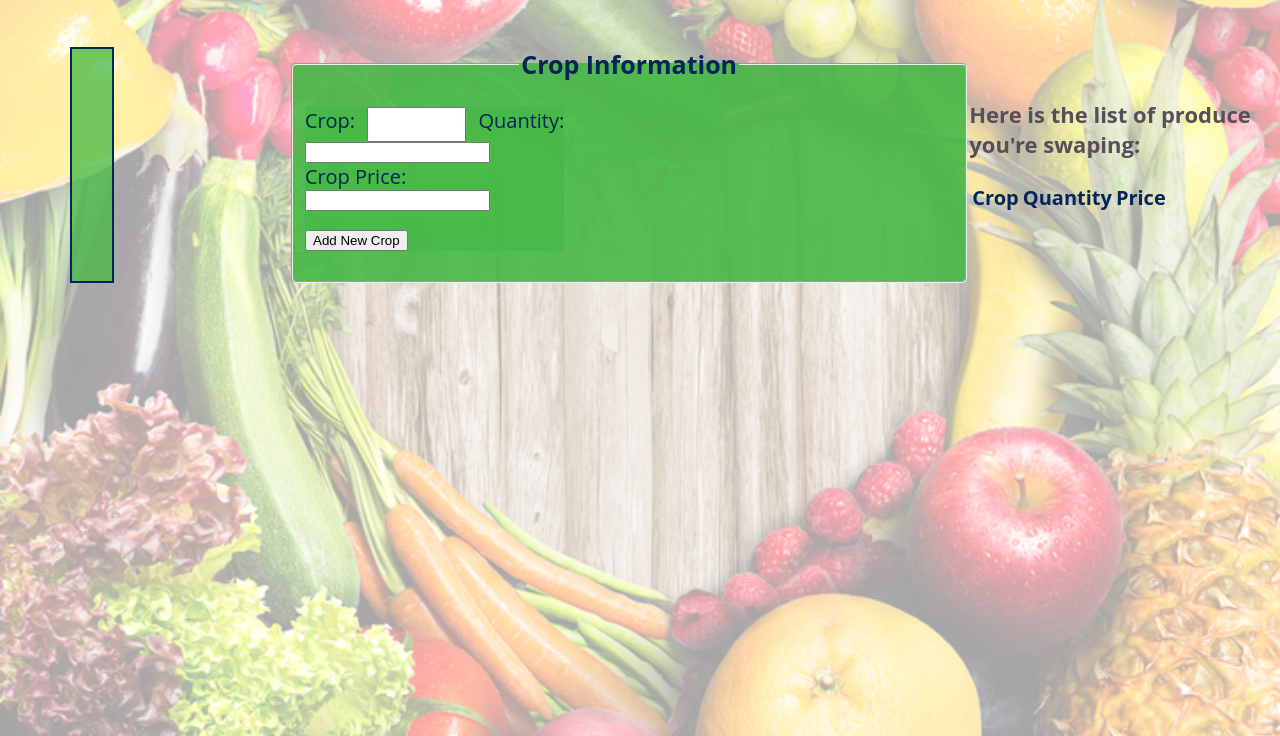
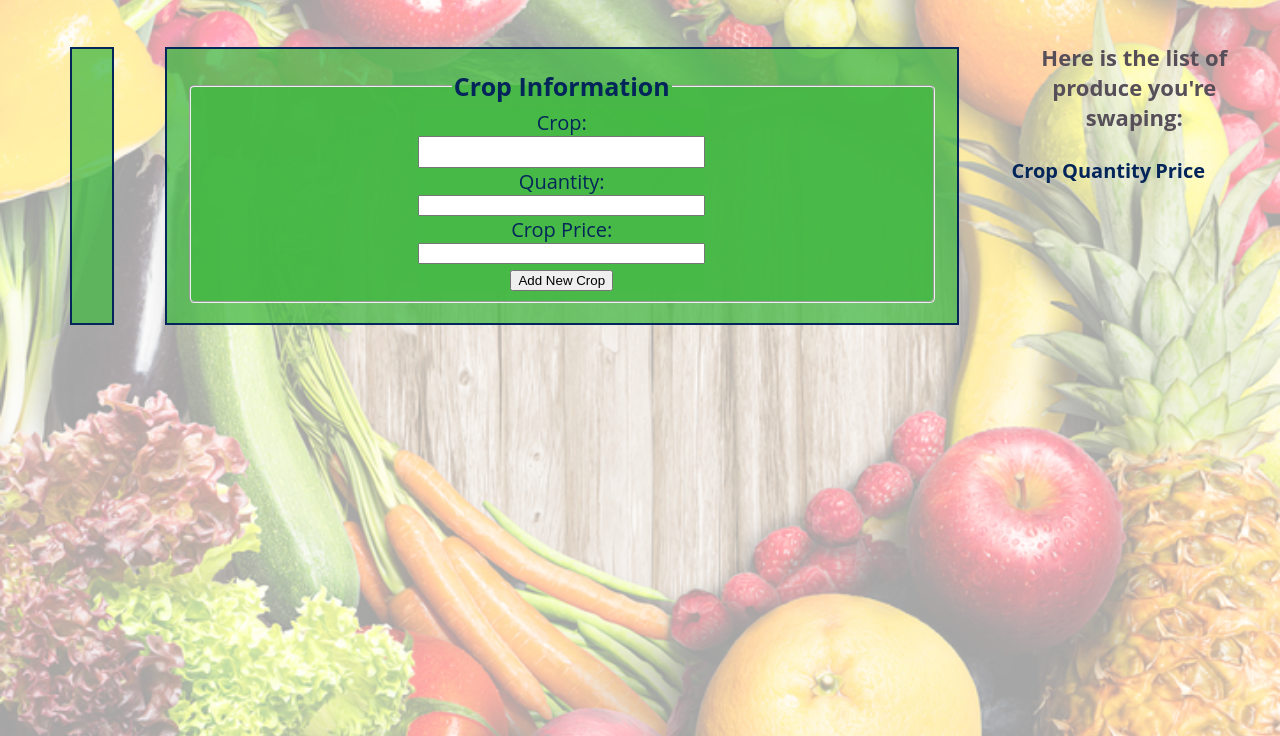
Before and after one commit to oneEyedBunny/Crop-Swap-2, a website: page public/profile.html in a window 1280 px wide. Shown: the part 214-950 px from the top of the page. Drawn offline with Linux system fonts and the light colour scheme; no server answers.

Commit message:
CSS styling on the profile page

```diff
--- a/public/profile.html
+++ b/public/profile.html
@@ -37,25 +37,16 @@
                             <legend>Crop Information</legend>
                             <div class="crop-input-div">
                             <label for="crop">Crop:</label>
-                            <input name="crop" id="crop" type="text">
+                            <input name="crop" id="crop" type="text" style="width:130%">
                             <label for="quantity">Quantity:</label>
-                            <input name"quantity" id="quantity" type="number">
+                            <input name"quantity" id="quantity" type="number" style="width: 400px;">
                             <label for"crop-price">Crop Price:</label>
-                            <input name="crop_price" id="crop-price" type="number">
+                            <input name="crop_price" id="crop-price" type="number" style="width: 400px;">
                             <div id="submit"><input type="submit" value="Add New Crop" id="submit-crop"></div>
                             <div>
                         </fieldset>
 
                       </form>
-                    <!-- <input type="button" value="See Credits Earned">
-                    <input type="button" value="See Credits Spent"> -->
-                    <table id="credits-earned"></table>
-                    <table id="credits-spent"></table>
-
-
-
-
-                        <!-- <button id="add-crop" type="button">Add Produce</button> -->
                     </div>
                     <div id="user-produce">
                 <h3>Here is the list of produce you're swaping:</h3>
--- a/public/scripts/profile.js
+++ b/public/scripts/profile.js
@@ -9,10 +9,6 @@ var theTemplate = Handlebars.compile(theTemplateScript);
 $('#new-crop').submit(function(event) {
   event.preventDefault();
 
-
-  // $('#user-produce').append(`${event.target.crop.value}, with a quantity of ${event.target.quantity.value}, at a price of $${event.target.crop_price.value}.<br> `);
-
-
   let data = {
     user_id: currentUser.user_id,
     crop_name: $('#crop').val(),
@@ -21,14 +17,12 @@ $('#new-crop').submit(function(event) {
     crop_price: event.target.crop_price.value
   }
 
-
   $.post('/crops', data)
   .then(function() {
     $.get(`/crops/${currentUser.user_id}`)
     .then(function(data) {
-      var index = data.length -1;
-      console.log(data);
-      var theCompiledHtml = theTemplate(data[index]);
+      let index = data.length -1;
+      let theCompiledHtml = theTemplate(data[index]);
       $('#table').before(`<tr>${theCompiledHtml}</tr>`);
     })
   });
@@ -39,8 +33,6 @@ function profilePopulate() {
   let nbhd = neighborhoods.find(function(neighborhood) {
     return(neighborhood.neighborhood_id == currentUser.neighborhood_id);
   });
-
-  console.log('nbhd',nbhd.neighborhood_name);
 
   $('<form>').fadeIn().appendTo('#profile-container').attr('id', 'profile-form');
   $('<fieldset>').appendTo('#profile-form').attr('id', 'profile-fieldset');
@@ -59,12 +51,9 @@ function profilePopulate() {
 ///   GETTING NEIGHBORHOODS FROM DB   ///
 $(document).ready(function() {
   $.get('/neighborhoods').then(function(neighborhoodList) {
-    console.log(neighborhoodList);
     neighborhoods= neighborhoodList;
 
-    // }).then(function() {
       profilePopulate();
-
   })
 
   $.get(`/crops/${currentUser.user_id}`)
@@ -87,5 +76,3 @@ function removeCrop (id) {
     $(`#crop-id${id}`).remove();
   })
 }
-
-})
--- a/public/styles/modules.css
+++ b/public/styles/modules.css
@@ -106,6 +106,7 @@ header li:hover {
 
 fieldset {
   background-color: rgba(69,185,69,0.90);
+
 }
 
 /*the button that triggers the new user form below*/
@@ -186,6 +187,7 @@ font-size: 45px;
   font-size: 22px;
   padding-top: 30px;
   color: #564E58;
+  margin-top:-35px;
 }
 
 .profile-div, .crop-input-div {
@@ -208,7 +210,7 @@ font-size: 20px;
   margin-left: 50px;
   border: 2px solid #032559;
   background-color: rgba(69,185,69,0.75);
-
+  max-height: 310px;
 }
 
 #profile-container img {
@@ -229,10 +231,14 @@ font-size: 20px;
   }
 
 #produce-table {
-  margin-left: 175px;
+  margin-left: 1px;
 }
 #drop-produce {
   font-size: 15px;
+}
+
+input[type=number] {
+  text-align: center;
 }
 
 /* ////////////      CROP FORM      //////// */
@@ -244,14 +250,15 @@ legend {
 }
 
 form input[type="text"] {
-  font-size: 1.25em;
-  width: 35%;
+  font-size: 1.1em;
+  text-align: center;
   display: inline-block
 }
 
 #submit {
   text-align: center;
   margin-top: 5%;
+  margin: 0 auto;
 }
 
 form fieldset {
@@ -261,6 +268,31 @@ form fieldset {
 h1 {
   text-align: center;
 }
+
+#new-crop {
+  display: flex;
+  flex-direction: column;
+  padding: 20px;
+  margin-left: 50px;
+  margin-right:50px;
+  border: 2px solid #032559;
+  background-color: rgba(69,185,69,0.75);
+}
+
+.crop-input-div {
+  margin: 0 auto;
+}
+
+.crop-input-div label {
+  margin: 0 auto;
+}
+
+#user-produce {
+  text-align: center;
+}
+
+
+
 
 /* ////////////      SWAP PAGE    //////// */
 
```
